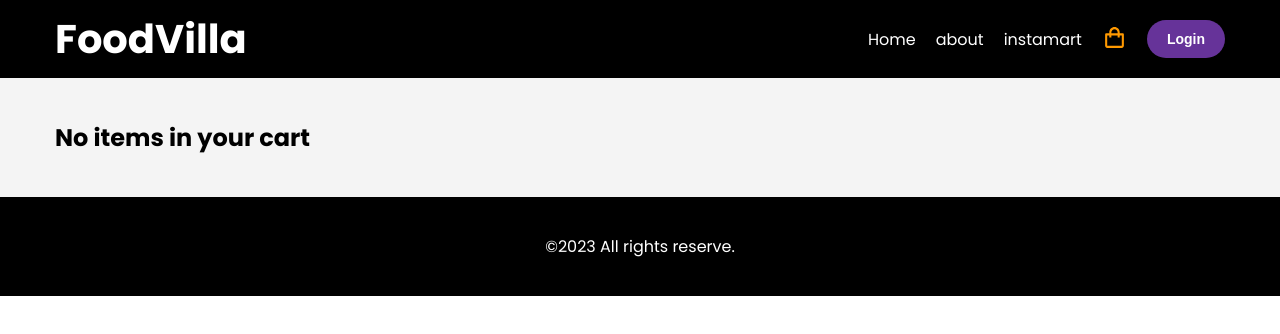
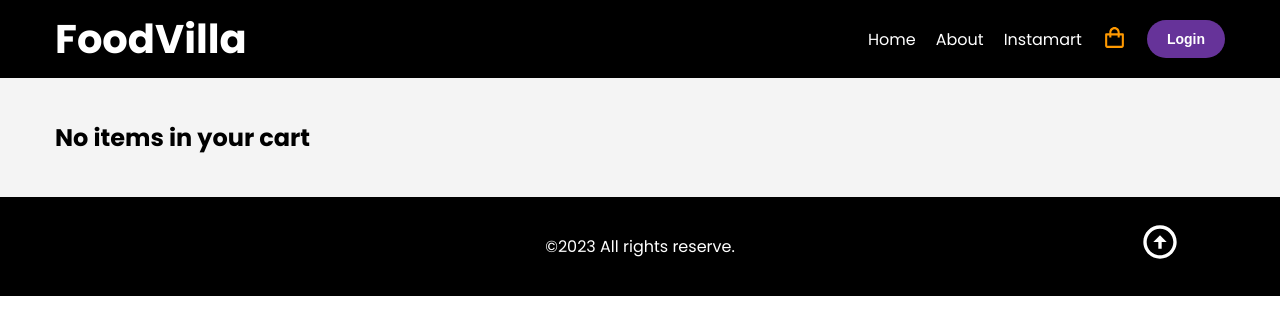
Before and after one commit to msanket828/namste-react-class-, a React (Vite) app: page /cart in a window 1280 px wide. Shown: the top 334 px of the page. Built offline with nearby package versions, Linux system fonts and the light colour scheme.

Commit message:
added scroll to top functionality

```diff
--- a/App.js
+++ b/App.js
@@ -1,4 +1,4 @@
-import React, { Suspense, useState } from "react";
+import React, { Suspense, useEffect, useState } from "react";
 import ReactDOM from "react-dom/client";
 import Header from "./components/Header";
 import Body from "./components/Body";
@@ -24,13 +24,13 @@ const App = () => {
     name: "sanket mane",
     email: "sanketmane159@gmail.com",
   });
+
   return (
     <Provider store={store}>
       <UserContext.Provider value={{ user: user }}>
         <Header />
         {/* <Body /> */}
         <Outlet />
-
         <Footer />
       </UserContext.Provider>
     </Provider>
--- a/components/Body.js
+++ b/components/Body.js
@@ -15,6 +15,7 @@ const Body = () => {
 
   useEffect(() => {
     getRestaurantList();
+    window.scrollTo(0, 0);
   }, []);
 
   async function getRestaurantList() {
--- a/components/Cart.js
+++ b/components/Cart.js
@@ -1,3 +1,4 @@
+import { useEffect } from "react";
 import { useSelector } from "react-redux";
 import CartItems from "./CartItems";
 import CartItemsTotal from "./CartItemsTotal";
@@ -5,7 +6,9 @@ import RestaurantMenuCard from "./RestaurantMenuCard";
 
 const Cart = () => {
   const cartItems = useSelector((store) => store.cart.items);
-
+  useEffect(() => {
+    window.scrollTo(0, 0);
+  }, []);
   return (
     <div className="main-body">
       <div className="cart-wrapper">
--- a/components/CartItemsTotal.js
+++ b/components/CartItemsTotal.js
@@ -1,7 +1,6 @@
-import { useState } from "react";
 import { useDispatch, useSelector } from "react-redux";
 import { clearAllItems } from "../utils/cartSlice";
-import QuantityItem from "./QuantityItem";
+import { GrClearOption } from "react-icons/gr";
 
 const CartItemsTotal = () => {
   const dispatch = useDispatch();
@@ -14,10 +13,11 @@ const CartItemsTotal = () => {
       <div className="cart-items-total">
         <div className="clear-cart-container">
           <button
-            className="btn btn-v3"
+            className="badge badge-v1"
             onClick={() => dispatch(clearAllItems())}
           >
-            Clear Cart
+            <GrClearOption className="icon-xs" />
+            <span>Cart</span>
           </button>
         </div>
         <h2 className="title">Item with amount</h2>
--- a/components/Footer.js
+++ b/components/Footer.js
@@ -1,3 +1,5 @@
+import ScrollToTop from "./ScrollToTop";
+
 const Footer = () => {
   const year = new Date().getFullYear();
   return (
@@ -5,6 +7,7 @@ const Footer = () => {
       <div className="wrapper">
         <p>&copy;{year} All rights reserve.</p>
       </div>
+      <ScrollToTop />
     </footer>
   );
 };
--- a/components/Header.js
+++ b/components/Header.js
@@ -16,9 +16,9 @@ const Header = () => {
   return (
     <header>
       <div className="wrapper">
-        <a href="#FIXME" className="logo">
+        <NavLink to="/" className="logo">
           <h1>FoodVilla</h1>
-        </a>
+        </NavLink>
         <nav>
           <ul>
             <li>
--- a/components/RestaurantMenu.js
+++ b/components/RestaurantMenu.js
@@ -1,3 +1,5 @@
+import React from "react";
+import { useEffect } from "react";
 import { useParams } from "react-router-dom";
 import IMG_CDN_URL from "../constants";
 import useRestaurantMenu from "../utils/useRestaurantMenu";
@@ -12,6 +14,10 @@ const RestaurantMenu = () => {
   const { resId } = params;
   //created custom hook
   const restaurantMenu = useRestaurantMenu(resId);
+
+  useEffect(() => {
+    window.scrollTo(0, 0);
+  }, []);
 
   return !restaurantMenu ? (
     <Shimmer />
--- /dev/null
+++ b/components/ScrollToTop.js
@@ -0,0 +1,15 @@
+import React from "react";
+import { BiUpArrowCircle } from "react-icons/bi";
+
+const ScrollToTop = () => {
+  const scrollToTopHandler = () => {
+    window.scrollTo(0, 0);
+  };
+  return (
+    <div onClick={scrollToTopHandler} className="scroll-to-top-btn">
+      <BiUpArrowCircle className="icon-lg" />
+    </div>
+  );
+};
+
+export default ScrollToTop;
--- a/index.css
+++ b/index.css
@@ -3,6 +3,7 @@
   padding: 0;
   margin: 0;
   box-sizing: border-box;
+  scroll-behavior: smooth;
 }
 
 body {
@@ -50,6 +51,7 @@ header nav ul li > a {
   text-decoration: none;
   color: #fff;
   font-weight: normal;
+  text-transform: capitalize;
 }
 header nav ul li > a:hover,
 header nav ul li > a.active {
@@ -201,6 +203,7 @@ a.card {
 
 /* --------------------------------- footer --------------------------------- */
 footer {
+  position: relative;
   padding: 40px 0;
   background: #000;
   color: #fff;
@@ -523,3 +526,33 @@ hr {
   cursor: pointer;
   user-select: none;
 }
+
+/* -------------------------- scroll to top button -------------------------- */
+
+.scroll-to-top-btn {
+  position: absolute;
+  bottom: 30px;
+  right: 100px;
+  cursor: pointer;
+  z-index: 100;
+}
+
+.badge {
+  display: flex;
+  align-items: center;
+  padding: 5px 10px;
+  border-radius: 20px;
+  border: none;
+  box-shadow: 0 0 1px 1px rgba(0, 0, 0, 0.5);
+}
+
+.badge.badge-v1 {
+  background: cyan;
+}
+
+.badge span {
+  margin: 0 0 0 5px;
+  font-size: 14px;
+  line-height: 18px;
+  font-weight: 550;
+}
```
